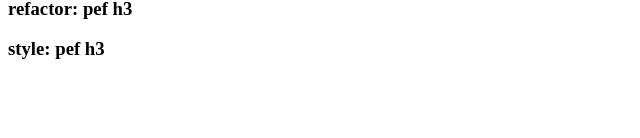
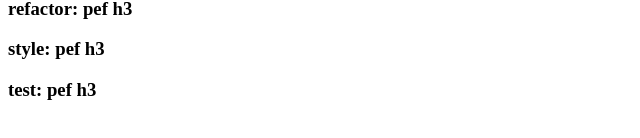
Before and after one commit to antonhallstrom/g-actions, a website: page src/index.html in a window 1280 px wide. Shown: the part 272-410 px from the top of the page, without its empty margins (0-640 px from the left). Drawn offline with Linux system fonts and the light colour scheme.

Commit message:
test: test

```diff
--- a/src/index.html
+++ b/src/index.html
@@ -15,5 +15,6 @@
   <h3>perf: pef h3</h3>
   <h3>refactor: pef h3</h3>
   <h3>style: pef h3</h3>
+  <h3>test: pef h3</h3>
 </body>
 </html>
```
